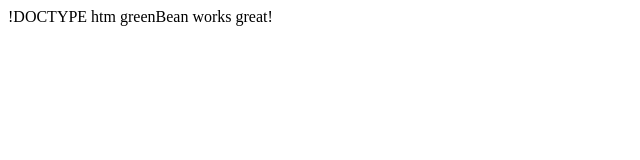
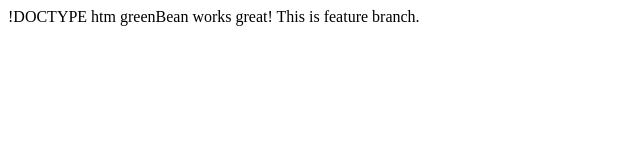
Before and after one commit to vijay7979/lectwo, a plain HTML site: page index.html in a window 1280 px wide. Shown: the whole page, without its empty margins (0-640 px from the left). Drawn offline with Linux system fonts and the light colour scheme.

Commit message:
added a line

```diff
--- a/index.html
+++ b/index.html
@@ -6,5 +6,6 @@
 </head>
 <body>
 	greenBean works great!
+	This is feature branch.
 </body>
 </html>
```
